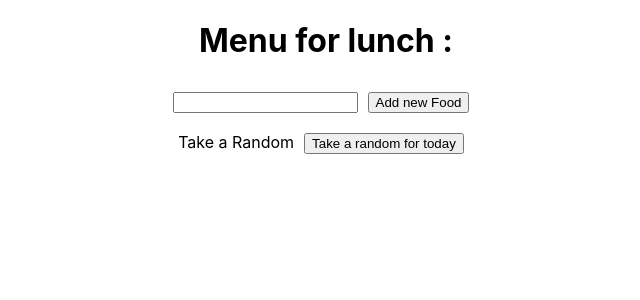
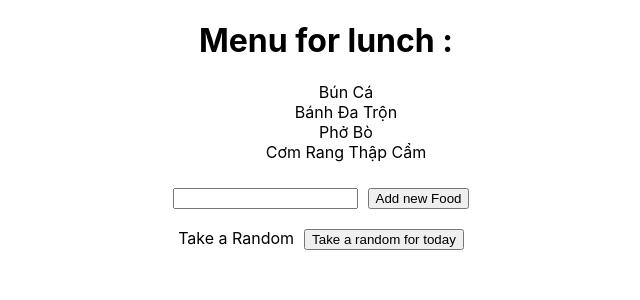
Before and after one commit to longhai97/What_We_Eat_Today, a React (Create React App) app: page / in a window 1280 px wide. Shown: the top 300 px of the page, without its empty margins (314-954 px from the left). Built offline with nearby package versions, Linux system fonts and the light colour scheme.

Commit message:
Add default Menu

```diff
--- a/src/App.js
+++ b/src/App.js
@@ -1,11 +1,16 @@
 import './App.css';
 import React, { useState } from "react";
 
+const defaultMenu = [
+    "Bún Cá",
+    "Bánh Đa Trộn",
+    "Phở Bò",
+    "Cơm Rang Thập Cẩm"
+]
 function App() {
-
     const [ name, setName ]   = useState('');
     const [ names, setNames ] = useState(() => {
-        const storageNames = JSON.parse(localStorage.getItem('names')) ?? [];
+        const storageNames = JSON.parse(localStorage.getItem('names')) ?? defaultMenu;
         return storageNames
     });
 
```
